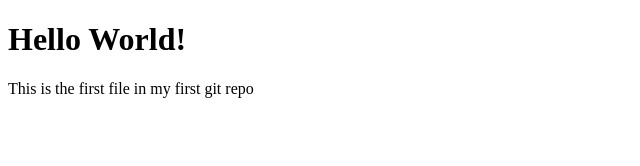
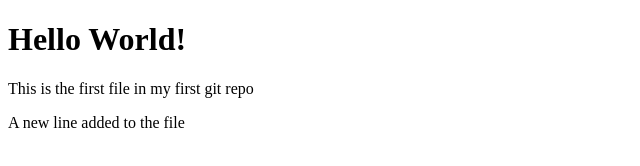
Before and after one commit to SakthiMurugan1/hello-world-git, a plain HTML site: page index.html in a window 1280 px wide. Shown: the whole page, without its empty margins (0-640 px from the left). Drawn offline with Linux system fonts and the light colour scheme.

Commit message:
Added a new line to index.html

```diff
--- a/index.html
+++ b/index.html
@@ -9,6 +9,7 @@
 <body>
     <h1>Hello World!</h1>
     <p>This is the first file in my first git repo</p>
+    <p>A new line added to the file</p>
 </body>
 
 </html>
```
